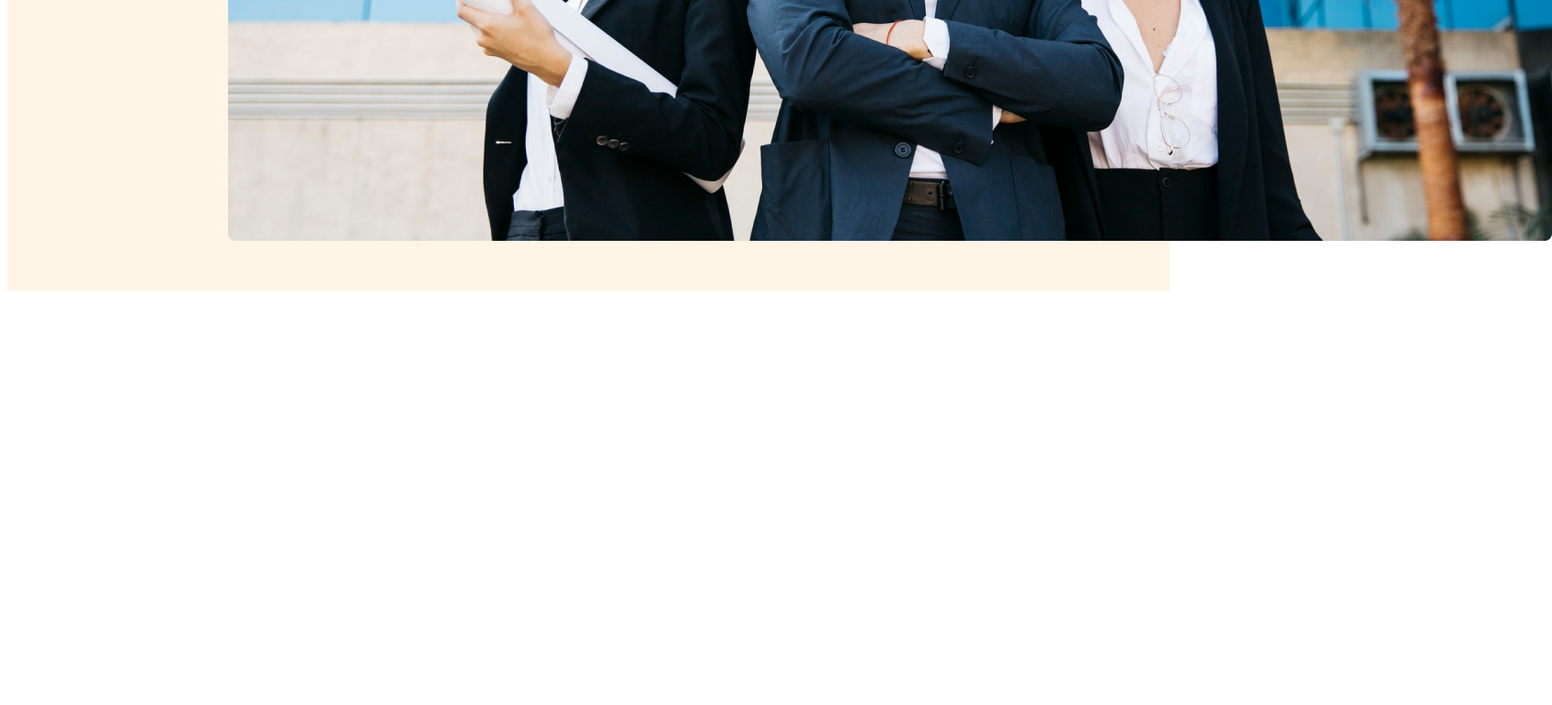
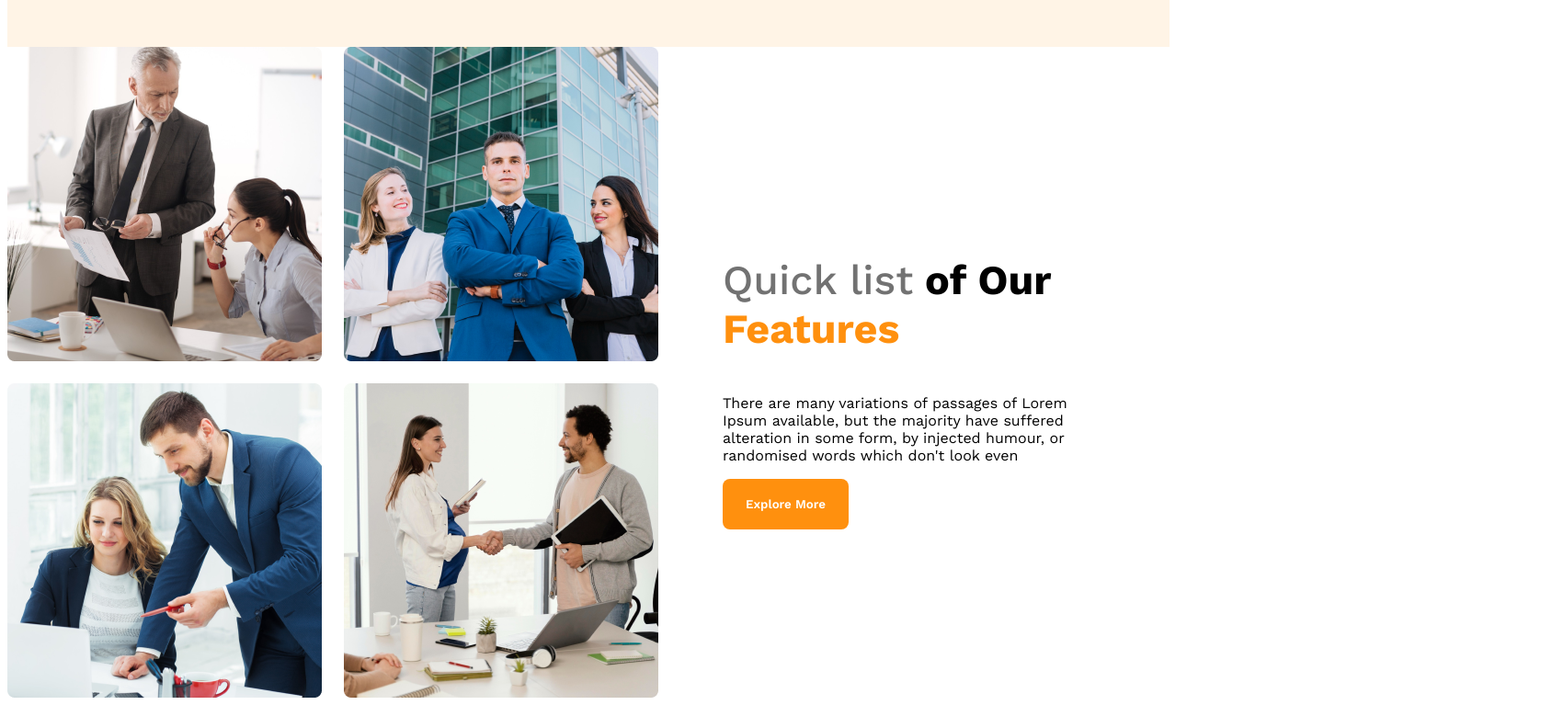
Before and after one commit to Fahmida-Faiza/Responsive-Architecture-website, a plain HTML site: page index.html in a window 1280 px wide. Shown: the part 936-1703 px from the top of the page at 92% size, 1688 px wide, since content can reach past the window. Before the commit the page ends 1260 px from the top, so only its background shows below. Drawn offline with nearby package versions, Linux system fonts and the light colour scheme.

Commit message:
features content added

```diff
--- a/index.html
+++ b/index.html
@@ -25,7 +25,8 @@
         <div class="banner">
             <div class="banner-content">
                 <h1 class="banner-title">Brand New Group of Architects</h1>
-            <p class="banner-description">There are many variations of passages of Lorem Ipsum available, but the majority have
+                <p class="banner-description">There are many variations of passages of Lorem Ipsum available, but the
+                    majority have
                     suffered alteration
                     in some form,
                     by injected humour, or randomised words which don't look even</p>
@@ -46,6 +47,25 @@
     </header>
 
     <main>
+        <!-- teams section start -->
+        <section class="teams-container">
+            <div class="teams-img-container">
+                <img src="/images/team1.png" alt="">
+                <img src="/images/team2.png" alt="">
+                <img src="/images/team3.png" alt="">
+                <img src="/images/team4.png" alt="">
+            </div>
+
+            <div class="teams-content">
+                <h3 class="teams-title"><span class="quick-list">Quick list</span> <span>of Our</span> <span class="text-features">Features</span></h3>
+                <p class="teams-description">There are many variations of passages of Lorem Ipsum available, but the
+                    majority have suffered alteration in some form,
+                    by injected humour, or randomised words which don't look even</p>
+                    <button class="btn-primary">Explore More</button>
+
+            </div>
+
+        </section>
 
     </main>
 
--- a/styles/style.css
+++ b/styles/style.css
@@ -64,5 +64,79 @@ color:#727272;
 }
 
 .btn-primary{
+    border-radius: 8px;
+        background: #FF900E;
+        padding: 20px 25px;
+        color:#FFF;
+        font-weight: 600;
+        cursor: pointer;
+        border: 0;
 
 }
+ .banner img{
+    margin-top: 20px;
+    width: 100%;
+ }
+
+
+ /* responsive small mobile */
+ @media screen and (max-width:576px) {
+    header{
+
+        padding: 20px;
+    }
+    nav{
+        flex-direction: column;
+    }
+
+
+ }
+
+
+ /* tablet medium device */
+
+ @media screen and (min-width:576px) and (max-width:960px){
+    header {
+
+            padding: 50px;
+        }
+    nav {
+        flex-direction: column;
+    }
+
+ }
+
+ /* main styles */
+ main{
+    max-width: 1440px;
+    margin: 0 auto;
+ }
+/* teams stykes*/
+ .teams-container{
+    display: flex;
+    align-items: center;
+ }
+ .teams-img-container{
+    display: grid;
+    grid-template-columns: repeat(2, 1fr);
+    gap: 1.5em;;
+ }
+ .teams-content{
+    padding-right: 70px;
+    padding-left: 70px;
+ }
+
+ .teams-title{
+    font-size: 2.8rem;
+
+ }
+  .teams-title .quick-list{
+      color:#727272;
+    font-weight: 500;
+
+ }
+
+ .teams-title .text-features{
+    color: #FF900E;
+    font-weight: 700;
+ }
```
Lines whose indentation alone changed are shown as unchanged.
